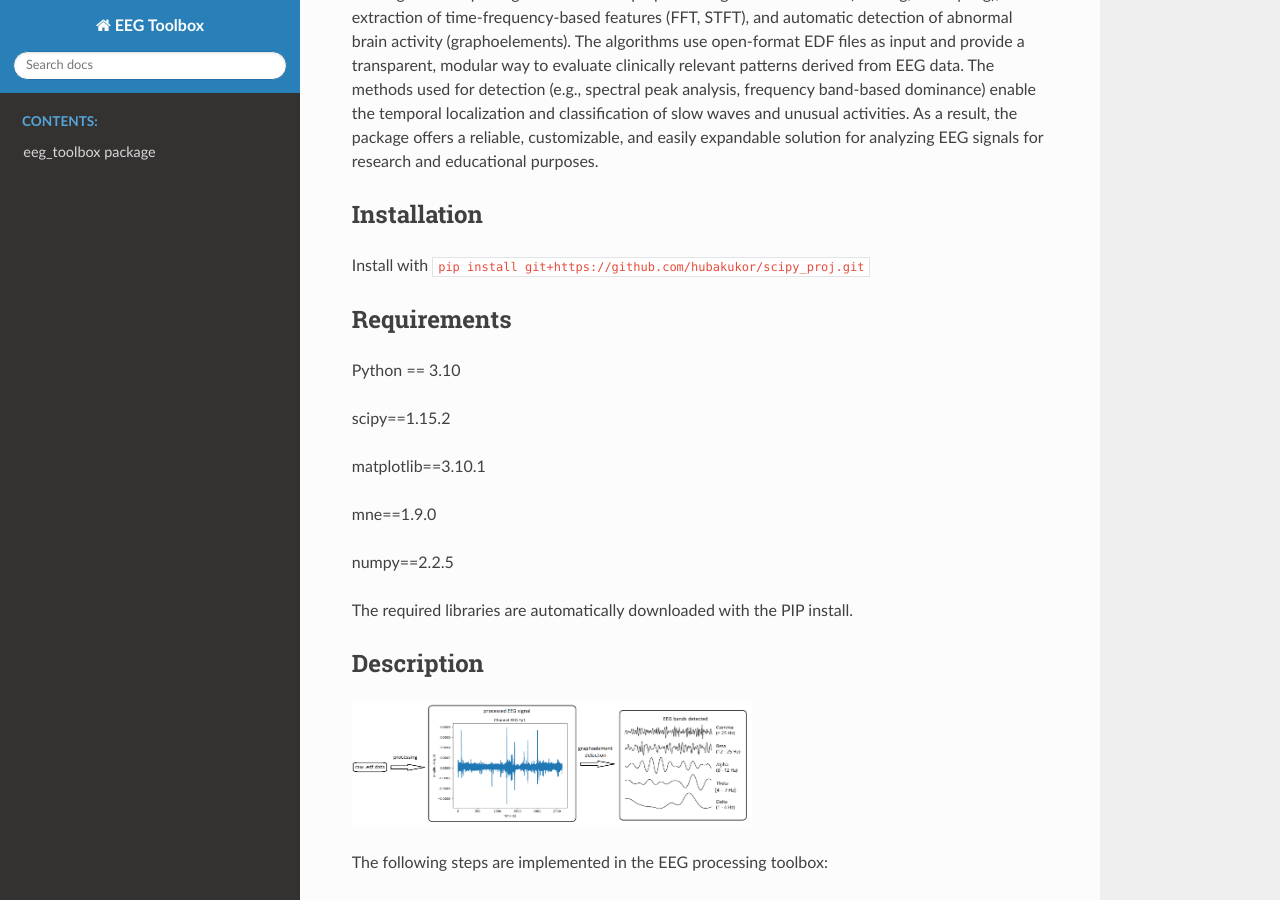
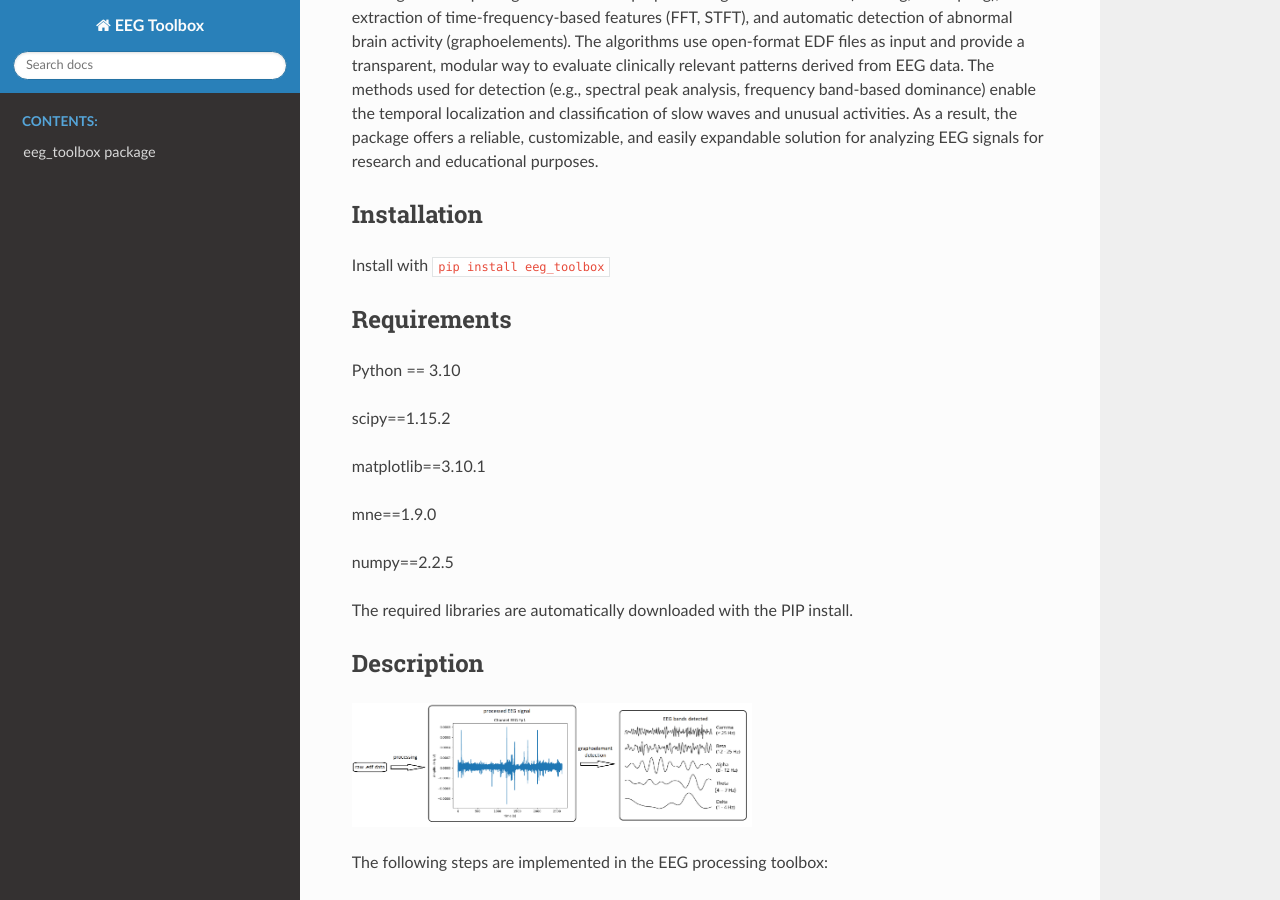
Before and after one commit to hubakukor/scipy_proj, a Sphinx documentation site: the page built from docs/source/index.rst, in a window 1280 px wide and 900 px high, scrolled down 450 px. Built offline with Sphinx 7.4.7 and the Read the Docs theme 3.1.0, drawn with Linux system fonts in a browser that asks for light colours.

Commit message:
readthedocs

```diff
--- a/docs/source/index.rst
+++ b/docs/source/index.rst
@@ -22,7 +22,7 @@ As a result, the package offers a reliable, customizable, and easily expandable
 
 Installation
 -------
-Install with ``pip install git+https://github.com/hubakukor/scipy_proj.git``
+Install with ``pip install eeg_toolbox``
 
 Requirements
 -------
```
Also changed, not shown: 1 other file.
